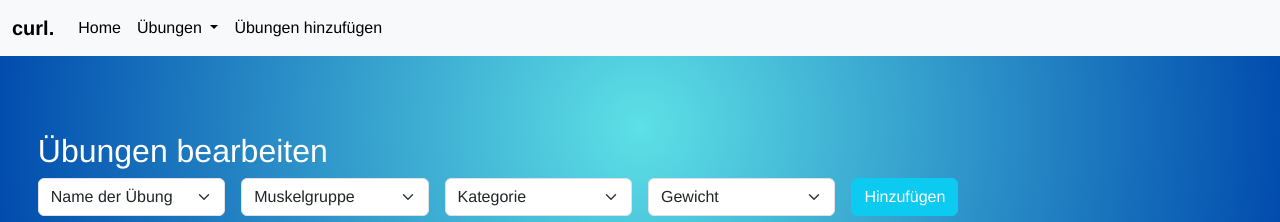
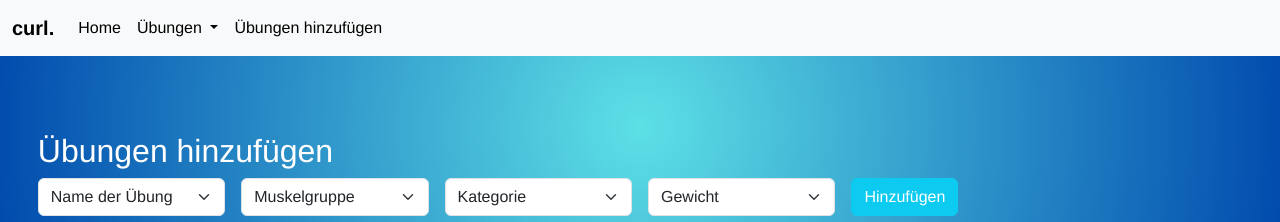
Before and after one commit to nkhelifi1/Frontend, a Vue app: page /api/edit in a window 1280 px wide. Shown: the top 222 px of the page. Built offline with nearby package versions, Linux system fonts and the light colour scheme.

Commit message:
Titel aktualisiert

```diff
--- a/src/views/EditExerciseView.vue
+++ b/src/views/EditExerciseView.vue
@@ -1,6 +1,6 @@
 <template>
     <div class="home">
-        <h2 class="title">Übungen bearbeiten</h2>
+        <h2 class="title">Übungen hinzufügen</h2>
         <InputForm/>
     </div>
 
```
